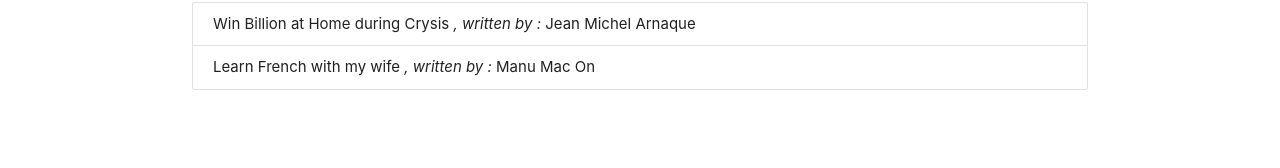
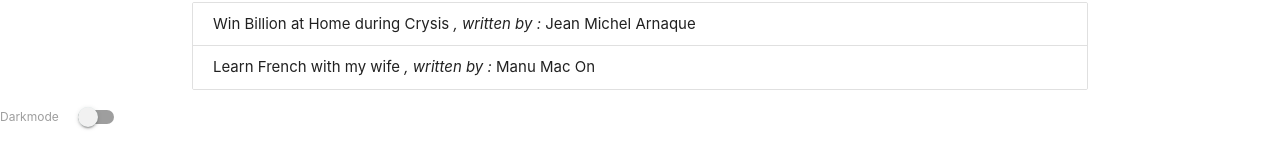
Before and after one commit to IMarty/book-store, an Angular app: page /dashboard in a window 1280 px wide. Shown: the part 538-706 px from the top of the page. Built offline with nearby package versions, Linux system fonts and the light colour scheme.

Commit message:
(quick) dark mode

```diff
--- a/src/app/app.component.css
+++ b/src/app/app.component.css
@@ -0,0 +1,4 @@
+.dark{
+  background-color: #333 !important;
+  color: white !important;
+}
--- a/src/app/app.component.html
+++ b/src/app/app.component.html
@@ -1,7 +1,16 @@
 <!-- Nav Bar -->
-<app-nav-bar></app-nav-bar>
+<app-nav-bar [class.dark]="darkmode"></app-nav-bar>
 
-<div class="container">
+<div class="container" [class.dark]="darkmode">
   <!-- last line - Injecting the good components based on the routing -->
   <router-outlet></router-outlet>
 </div>
+
+
+<div class="switch">
+  <label>
+    Darkmode
+    <input [(ngModel)]="darkmode" name="dark" type="checkbox">
+    <span class="lever"></span>
+  </label>
+</div>
--- a/src/app/app.component.ts
+++ b/src/app/app.component.ts
@@ -7,4 +7,5 @@ import { Component } from '@angular/core';
 })
 export class AppComponent {
   title = 'book-store';
+  darkmode = false;
 }
```
